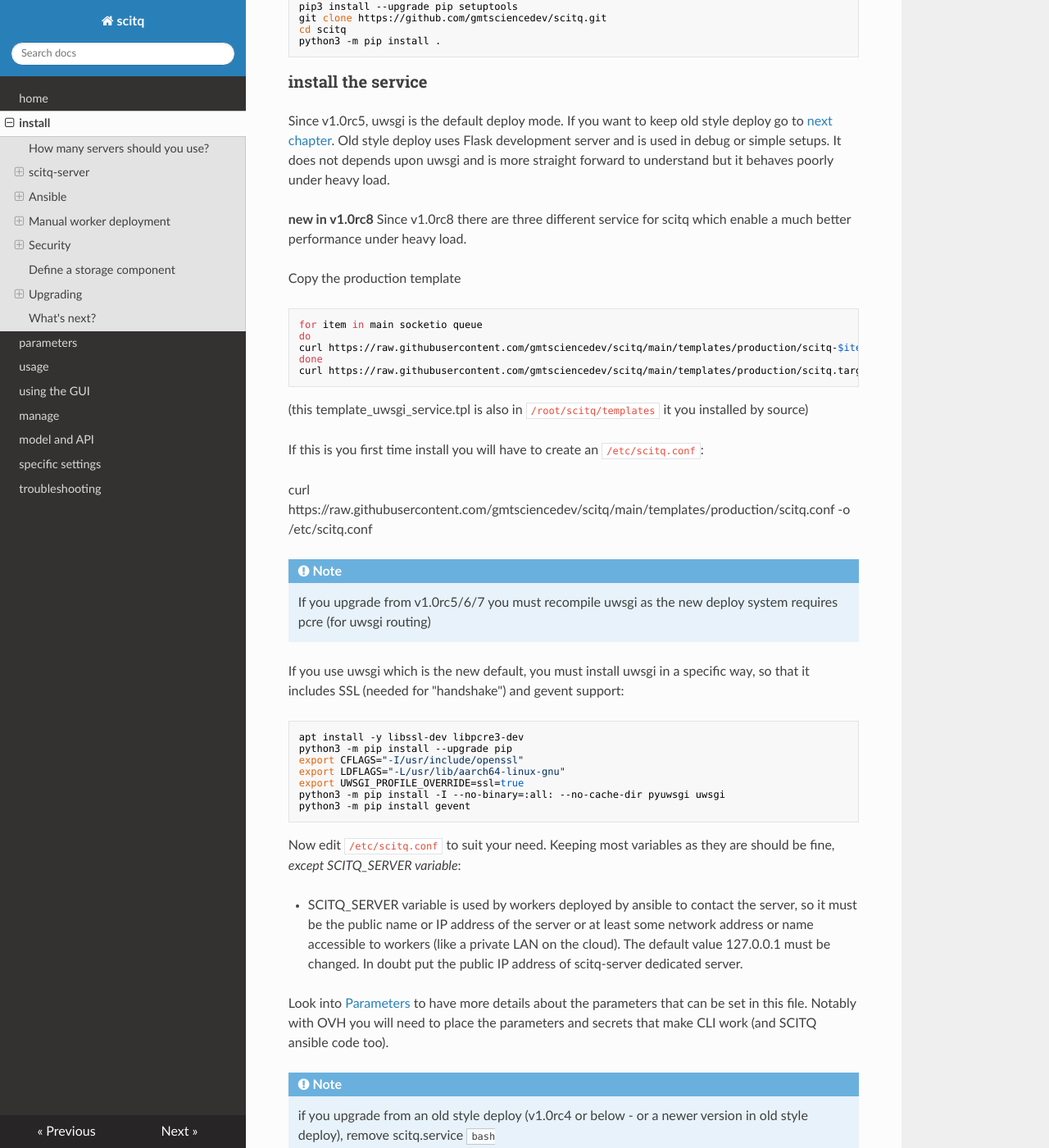
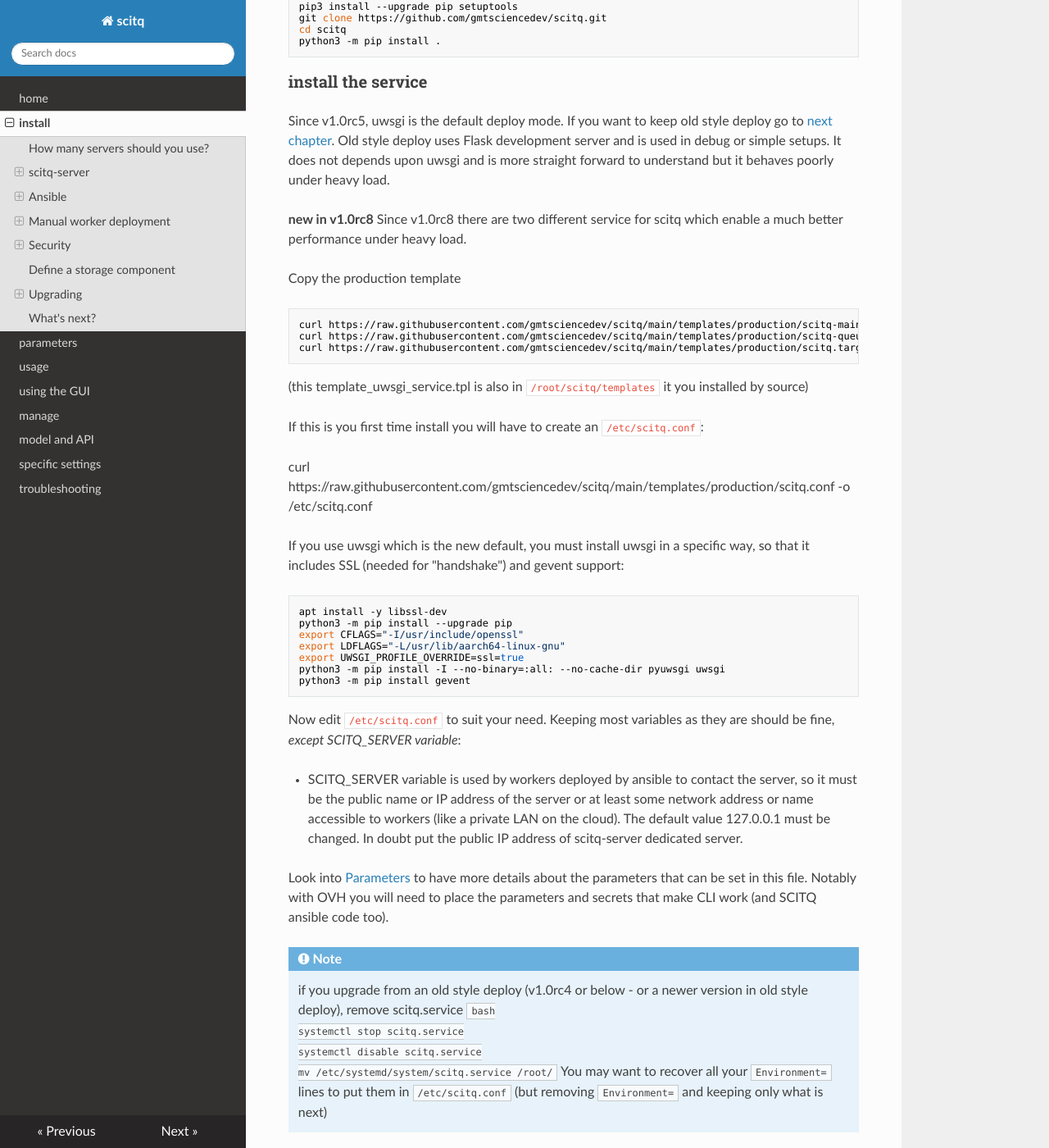
Before and after one commit to gmtsciencedev/scitq, an MkDocs documentation site: the page built from docs/install.md, in a window 1280 px wide and 1400 px high, scrolled down 2168 px. Shown: the whole window at 82% size. Built offline with MkDocs 1.6.1, drawn with Linux system fonts in a browser that asks for light colours; nearby versions of some CDN libraries; some of the changed text lies outside the part shown.

Commit message:
Update doc and service template accordingly

````diff
--- a/docs/install.md
+++ b/docs/install.md
@@ -93,14 +93,12 @@ python3 -m pip install .
 
 Since v1.0rc5, uwsgi is the default deploy mode. If you want to keep old style deploy go to [next chapter](#old-style-deploy). Old style deploy uses Flask development server and is used in debug or simple setups. It does not depends upon uwsgi and is more straight forward to understand but it behaves poorly under heavy load.
 
-**new in v1.0rc8** Since v1.0rc8 there are three different service for scitq which enable a much better performance under heavy load.
+**new in v1.0rc8** Since v1.0rc8 there are two different service for scitq which enable a much better performance under heavy load.
 
 Copy the production template
 ```bash
-for item in main socketio queue
-do
-curl https://raw.githubusercontent.com/gmtsciencedev/scitq/main/templates/production/scitq-$item.service -o /etc/systemd/system/scitq-$item.service
-done
+curl https://raw.githubusercontent.com/gmtsciencedev/scitq/main/templates/production/scitq-main.service -o /etc/systemd/system/scitq-main.service
+curl https://raw.githubusercontent.com/gmtsciencedev/scitq/main/templates/production/scitq-queue.service -o /etc/systemd/system/scitq-queue.service
 curl https://raw.githubusercontent.com/gmtsciencedev/scitq/main/templates/production/scitq.target -o /etc/systemd/system/scitq-target
 ```
 (this template_uwsgi_service.tpl is also in `/root/scitq/templates` it you installed by source)
@@ -109,12 +107,10 @@ If this is you first time install you will have to create an `/etc/scitq.conf`:
 
 curl https://raw.githubusercontent.com/gmtsciencedev/scitq/main/templates/production/scitq.conf -o /etc/scitq.conf
 
-!!! Note
-    If you upgrade from v1.0rc5/6/7 you must recompile uwsgi as the new deploy system requires pcre (for uwsgi routing)
 
 If you use uwsgi which is the new default, you must install uwsgi in a specific way, so that it includes SSL (needed for "handshake") and gevent support:
 ```bash
-apt install -y libssl-dev libpcre3-dev
+apt install -y libssl-dev
 python3 -m pip install --upgrade pip
 export CFLAGS="-I/usr/include/openssl"
 export LDFLAGS="-L/usr/lib/aarch64-linux-gnu"
@@ -142,10 +138,8 @@ Look into [Parameters](parameters.md#scitq-server-parameters) to have more detai
 ```bash
 mkdir /var/log/scitq
 systemctl daemon-reload
-for item in main socketio queue
-do
-systemctl enable scitq-$item
-done
+systemctl enable scitq-main
+systemctl enable scitq-queue
 systemctl start scitq.target
 ```
 
````
Also changed, not shown: 2 other files.
